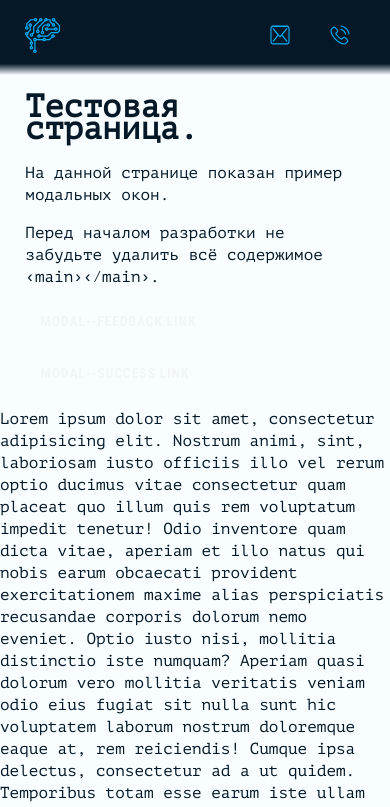
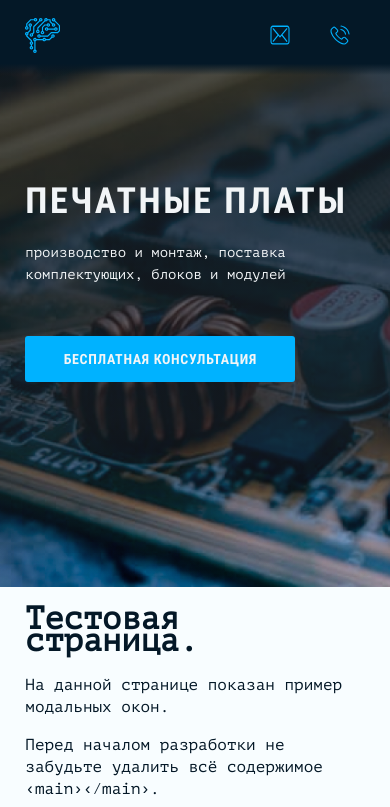
Before and after one commit to igorr28/HA-smart-device, a website built with webpack: page source/index.html in a window 390 px wide. Shown: the top 807 px of the page. Built offline with nearby package versions, Linux system fonts and the light colour scheme; files whose address does not match are found by name.

Commit message:
добавляет стилизацию промо

```diff
--- a/source/index.html
+++ b/source/index.html
@@ -14,6 +14,8 @@
   </head>
   <body>
     <div class="wrapper">
+
+      <!-- Header -->
       <header class="main-header">
         <div class="container main-header__container">
           <a class="logo main-header__logo" href="#">
@@ -51,7 +53,27 @@
           <button class="btn btn--primary main-header__btn"  type="button" data-open-modal="feedback">Заказать звонок</button>
         </div>
       </header>
+
       <main>
+        <h1 class="visually-hidden">Компания Smart Device - поставка, производство электронных компонентов.</h1>
+
+        <!-- Promo -->
+        <section class="promo">
+          <div class="container">
+            <h2>Печатные платы</h2>
+            <p>производство и монтаж, поставка комплектующих, блоков и модулей</p>
+            <a class="btn btn--secondary promo__link" href="#">
+              <span class="promo__link-text">Получить бесплатную консультацию</span>
+              <span class="promo__link-text-mobile">бесплатная консультация</span>
+            </a>
+          </div>
+        </section>
+
+        <!-- Advantages -->
+
+
+
+
         <section class="intro">
           <div class="container">
             <h1>Тестовая страница.</h1>
--- a/source/sass/blocks/btn.scss
+++ b/source/sass/blocks/btn.scss
@@ -1,4 +1,5 @@
 .btn {
+  min-width: 100px;
   display: inline-flex;
   align-items: center;
   justify-content: center;
@@ -26,6 +27,23 @@
     }
   }
 
+  &--secondary {
+    max-width: 410px;
+    padding: 15px 25px;
+    font-size: 18px;
+    line-height: 1.16;
+    background-color: $color-deep-sky-blue;
+
+    @include vp-767 {
+      font-size: 14px;
+    }
+
+    &:hover {
+      color: $color-deep-sky-blue;
+      background-color: $color-default-white;
+    }
+  }
+
   &:focus-visible {
     outline: 2px solid $color-deep-sky-blue;
     outline-offset: 2px;
--- a/source/sass/blocks/main-header.scss
+++ b/source/sass/blocks/main-header.scss
@@ -9,7 +9,7 @@
   background-image: linear-gradient(180deg, $color-black-pearl 84.9%, rgba($color-black-pearl, 0) 100%);
 
   @include vp-1023 {
-    position: static;
+    position: absolute;
     padding-top: 20px;
     padding-bottom: 25px;
   }
--- /dev/null
+++ b/source/sass/blocks/promo.scss
@@ -0,0 +1,96 @@
+.promo {
+  padding: 305px calc(125 / 1220) *100% 280px calc(125 / 1220) *100%;
+  background-color: $color-black-pearl;
+  background-image: linear-gradient(180deg, rgba(25, 32, 36, 0.7) 71.72%, rgba(25, 32, 36, 0) 100%), url("../img/main-bg.jpg");
+  background-size: auto, cover;
+  background-repeat: no-repeat, no-repeat;
+  color: $color-alice-blue-text;
+
+  @media (min-width: (768px)) {
+    @include retina {
+      background-image: linear-gradient(180deg, rgba(25, 32, 36, 0.7) 71.72%, rgba(25, 32, 36, 0) 100%), url("../img/main-bg@2x.jpg");
+    }
+  }
+
+  @include vp-1023 {
+    padding: 180px 0 205px 0;
+  }
+
+  @include vp-767 {
+    background-image: linear-gradient(180deg, rgba(25, 32, 36, 0.7) 71.72%, rgba(25, 32, 36, 0) 100%), url("../img/main-bg-tablet.jpg");
+
+    @include retina {
+      background-image: linear-gradient(180deg, rgba(25, 32, 36, 0.7) 71.72%, rgba(25, 32, 36, 0) 100%), url("../img/main-bg-tablet@2x.jpg");
+    }
+  }
+
+  @include vp-320 {
+    background-image: linear-gradient(180deg, rgba(25, 32, 36, 0.7) 71.72%, rgba(25, 32, 36, 0) 100%), url("../img/main-bg-mobile.jpg");
+
+    @include retina {
+      background-image: linear-gradient(180deg, rgba(25, 32, 36, 0.7) 71.72%, rgba(25, 32, 36, 0) 100%), url("../img/main-bg-mobile@2x.jpg");
+    }
+  }
+}
+
+.promo h2 {
+  margin-top: 0;
+  margin-bottom: 40px;
+  font-family: $ff-condensed;
+  font-weight: 700;
+  font-size: 80px;
+  line-height: 1.18;
+  letter-spacing: 0.07em;
+  text-transform: uppercase;
+
+  @include vp-1023 {
+    font-size: 64px;
+    margin-bottom: 20px;
+  }
+
+  @include vp-767 {
+    font-size: 36px;
+  }
+}
+
+.promo p {
+  width: calc(685 / 1220) *100%;
+  margin-top: 0;
+  margin-bottom: 40px;
+  font-size: 22px;
+  line-height: 1.55;
+
+  @include vp-1023 {
+    width: 100%;
+    margin-bottom: 50px;
+  }
+
+  @include vp-767 {
+    font-size: 14px;
+  }
+}
+
+.promo__link {
+  @include vp-1023 {
+    margin-left: 45px;
+  }
+
+  @include vp-767 {
+    width: 270px;
+    margin-left: 0;
+  }
+}
+
+.promo__link-text {
+  @include vp-767 {
+    display: none;
+  }
+}
+
+.promo__link-text-mobile {
+  display: none;
+
+  @include vp-767 {
+    display: inline-block;
+  }
+}
--- a/source/sass/global/container.scss
+++ b/source/sass/global/container.scss
@@ -13,6 +13,7 @@
   }
 
   @include vp-320 {
+    width: 270px;
     padding: 0 25px;
   }
 }
--- a/source/sass/style.scss
+++ b/source/sass/style.scss
@@ -23,6 +23,7 @@
 @import "blocks/main-header";
 @import "blocks/logo";
 @import "blocks/contacts";
+@import "blocks/promo";
 
 // ---------------------------------
 
```
Also changed, not shown: build/css/style.css, build/css/style.min.css, build/index.html, 1 other file.
